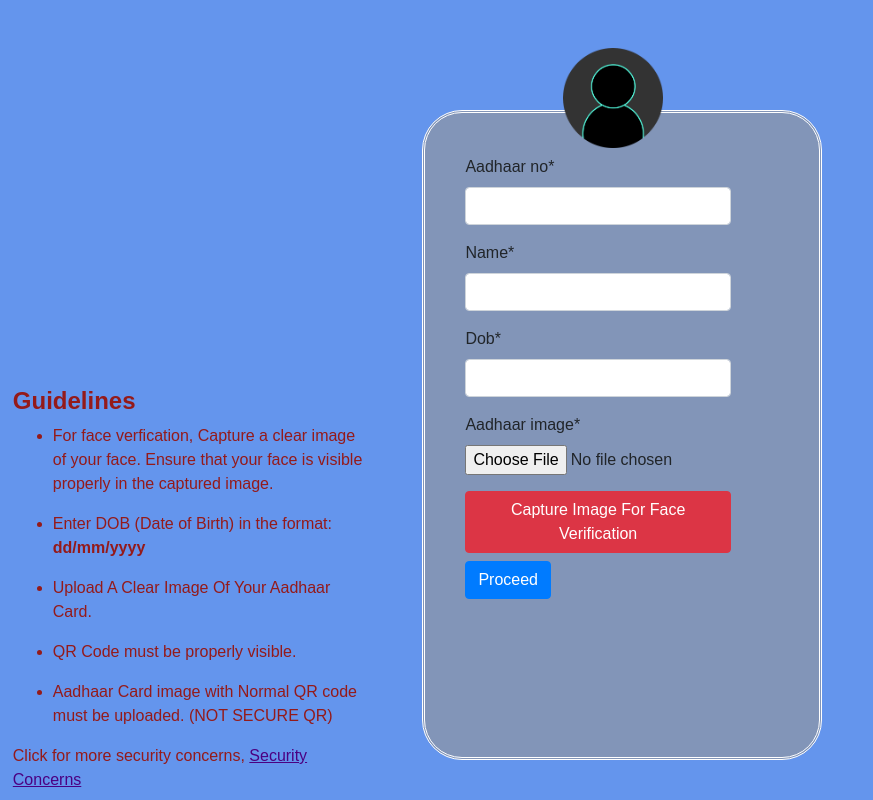
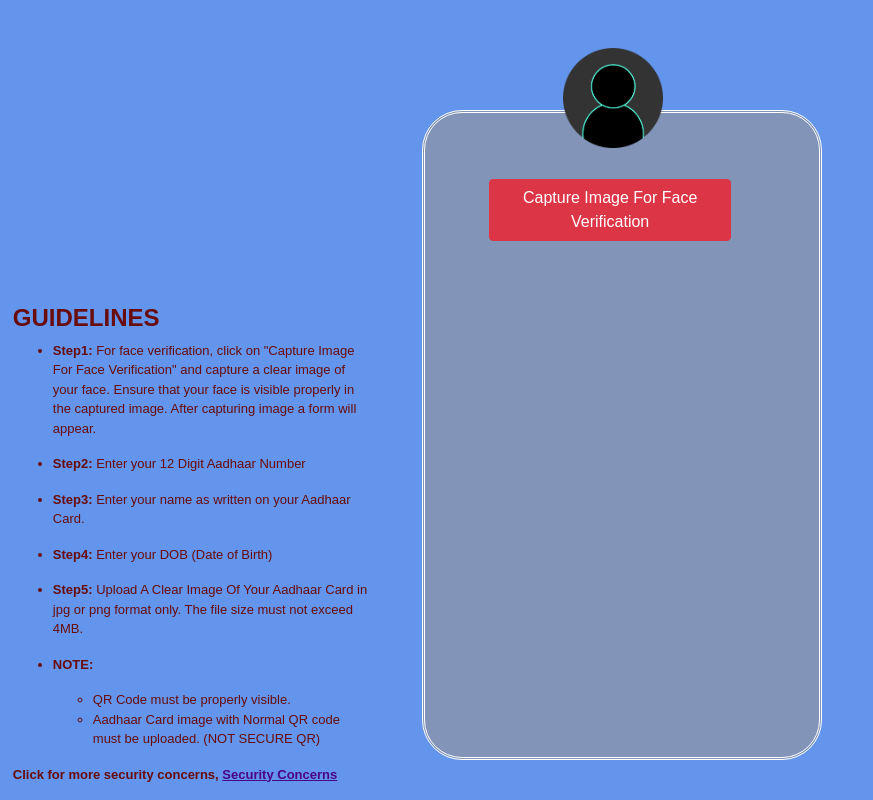
Before and after one commit to kashishvaish/e-voting-platform, a Django app: page /account/register in a window 1280 px wide. Shown: the whole page, without its empty margins (0-873 px from the left). Run offline with Django 3.2, Linux system fonts and the light colour scheme; some libraries are stand-ins or nearby versions.

Commit message:
Fixed issues

```diff
--- a/admin_app/templates/dashboard.html
+++ b/admin_app/templates/dashboard.html
@@ -20,7 +20,7 @@
     <div class="container">
         {% if messages %}
             {% for message in messages %}
-                <div class="alert alert-info alert-dismissible fade show" role="alert">
+                <div class="alert {{message.tags}} alert-dismissible fade show" role="alert">
                     {{message}}
                     <button type="button" class="close" data-dismiss="alert" aria-label="Close">
                         <span aria-hidden="true">&times;</span>
--- a/admin_app/templates/login.html
+++ b/admin_app/templates/login.html
@@ -15,7 +15,7 @@
             </br>
             {% if messages %}
                 {% for message in messages %}
-                    <div class="alert alert-info alert-dismissible fade show" role="alert">
+                    <div class="alert {{message.tags}} alert-dismissible fade show" role="alert">
                         {{message}}
                         <button type="button" class="close" data-dismiss="alert" aria-label="Close">
                             <span aria-hidden="true">&times;</span>
--- a/static/css/home.css
+++ b/static/css/home.css
@@ -76,8 +76,9 @@ a {
   width: 28%;
   position: absolute;
   left: 1%;
-  bottom: 1%;
-  color: #941a1a;
+  bottom: 2%;
+  color: #680c0c;
+  font-size: small;
 }
 .camera {
   width:320px;
@@ -99,3 +100,6 @@ a {
   color: #941a1a;
   font-size: small;
 }
+.enterDetails {
+  visibility: hidden;
+}
--- a/static/js/register.js
+++ b/static/js/register.js
@@ -17,17 +17,32 @@ function take_snapshot() {
         document.getElementById('faceImage').value = raw_image_data
         Webcam.reset();
         document.getElementById('captureButton').style.visibility = "hidden";
-        document.getElementById('error').innerHTML = "Captured"
-        document.getElementById('error').style.color = "green"
+        document.getElementById('enterDetails').style.visibility = "visible";
+        document.getElementById('capture').style.visibility = "hidden";
     } );
 }
 
 function validate() {
-    if (document.getElementById('faceImage').value) {
+    if (document.getElementById('faceImage').value &&
+    document.getElementById('aadhaarNo').value &&
+    document.getElementById('name').value &&
+    document.getElementById('dob').value &&
+    document.getElementById('aadhaarImage').value) {
         document.getElementById('registerForm').submit();
     }
-    else {
-        document.getElementById('error').innerHTML = "*Capture Your Image";
+    else if (document.getElementById('faceImage').value == "") {
         alert("Capture Image for face Verification!!");
     }
+    else if (document.getElementById('aadhaarNo').value == "") {
+        alert("Enter your Aadhaar Number!!");
+    }
+    else if (document.getElementById('name').value == "") {
+        alert("Enter your Name!!");
+    }
+    else if (document.getElementById('dob').value == "") {
+        alert("Enter your Date of Birth!!");
+    }
+    else if (document.getElementById('aadhaarImage').value == "") {
+        alert("Upload your Aadhaar Card Image!!");
+    }
 }
--- a/user/templates/register.html
+++ b/user/templates/register.html
@@ -17,7 +17,7 @@
             <br />
             {% if messages %}
                 {% for message in messages %}
-                    <div class="alert alert-info alert-dismissible fade show" role="alert">
+                    <div class="alert {{message.tags}} alert-dismissible fade show" role="alert">
                         {{message}}
                         <button type="button" class="close" data-dismiss="alert" aria-label="Close">
                             <span aria-hidden="true">&times;</span>
@@ -29,11 +29,31 @@
         <div class="box">
             <form method="POST" enctype="multipart/form-data" class="userForm mt-2" id="registerForm">
                 {% csrf_token %}
-                {{register_form|crispy}}
+                {% comment %} {{register_form|crispy}} {% endcomment %}
+
                 <input type="hidden" id="faceImage" name="faceImage" required>
-                <button class="btn btn-danger" onclick="openCamera()">Capture Image For Face Verification</button>
-                <div class="error mb-2" id="error"></div>
-                <button class="btn btn-primary mb-5" onclick="validate()">Proceed</button>
+                <button class="btn btn-danger mt-4 ml-4" id="capture" onclick="openCamera()">Capture Image For Face Verification</button>
+
+                <div class="enterDetails" id="enterDetails">
+                    <div class="form-group">
+                        Aadhaar Number:
+                        <input class="form-control" type="number" id="aadhaarNo" name="aadhaarNo" placeholder="Enter 12 digit Aadhaar number" required>
+                    </div>
+                    <div class="form-group">
+                        Name:
+                        <input class="form-control" type="text" id="name" name="name" placeholder="Name as written on Aadhaar Card" required>
+                    </div>
+                    <div class="form-group">
+                        Date Of Birth (DOB):
+                        <input class="form-control" type="date" id="dob" name="dob" required>
+                    </div>
+                    <div class="form-group">
+                        Aadhaar Card Image (jpeg/png):
+                        <div class="form-text text-muted">Size Less than 4mb</div>
+                        <input type="file" id="aadhaarImage" name="aadhaarImage" accept="image/png, image/jpeg" required>
+                    </div>
+                    <button class="btn btn-primary mb-5" onclick="validate()">Submit</button>
+                </div>
             </form>
         </div>
     </div>
@@ -46,34 +66,43 @@
     </div>
 
     <div class="guidelines">
-        <h4><b>Guidelines</b></h4>
+        <h4><b>GUIDELINES</b></h4>
         <ul>
             <li>
                 <p>
-                    For face verfication, Capture a clear image of your face. Ensure that your face is visible properly in the captured image.
+                    <b>Step1:</b> For face verification, click on "Capture Image For Face Verification" and capture a clear image of your face. Ensure that your face is visible properly in the captured image. After capturing image a form will appear.
                 </p>
             </li>
             <li>
                 <p>
-                    Enter DOB (Date of Birth) in the format: <b>dd/mm/yyyy</b>
+                    <b>Step2:</b> Enter your 12 Digit Aadhaar Number
                 </p>
             </li>
             <li>
                 <p>
-                    Upload A Clear Image Of Your Aadhaar Card.
+                    <b>Step3:</b> Enter your name as written on your Aadhaar Card.
                 </p>
             </li>
             <li>
                 <p>
-                    QR Code must be properly visible.
+                    <b>Step4:</b> Enter your DOB (Date of Birth)
                 </p>
             </li>
             <li>
                 <p>
-                    Aadhaar Card image with Normal QR code must be uploaded. (NOT SECURE QR)
+                    <b>Step5:</b> Upload A Clear Image Of Your Aadhaar Card in jpg or png format only. The file size must not exceed 4MB.
+                </p>
+            </li>
+            <li>
+                <p>
+                    <b>NOTE:</b>
+                    <ul>
+                        <li>QR Code must be properly visible.</li>
+                        <li>Aadhaar Card image with Normal QR code must be uploaded. (NOT SECURE QR)</li>
+                    </ul>
                 </p>
             </li>
         </ul>
-        Click for more security concerns, <a href="{% url 'details' %}">Security Concerns</a>
+        <b>Click for more security concerns, <a href="{% url 'details' %}">Security Concerns</a></b>
     </div>
 {% endblock content %}
--- a/user/views.py
+++ b/user/views.py
@@ -13,6 +13,9 @@ import numpy as np
 import io
 import os
 import base64
+from pyaadhaar.deocde import AadhaarSecureQr
+from pyaadhaar.deocde import AadhaarOldQr
+from datetime import datetime
 
 FACE_API_KEY=os.environ['FACE_API_KEY']
 FACE_ENDPOINT=os.environ['FACE_ENDPOINT']
@@ -31,30 +34,35 @@ def register(request):
     if request.session.get('id', False):
         return redirect('homepage')
     if request.method == "POST":
-        register_form = CustomRegisterForm(request.POST, request.FILES)
+
+        aadhaar_no = request.POST['aadhaarNo']
+        name = request.POST['name']
+        dob = request.POST['dob']
+        aadhaar_image = request.FILES['aadhaarImage']
         face_image = request.POST['faceImage']
-        if register_form.is_valid():
-            face_id = aadhaar_verification(register_form)
-            if face_id:
-                face_match = face_verification(face_id, face_image)
-                if face_match:
-                    request.session.set_expiry(300)
-                    request.session['id'] = register_form.cleaned_data['aadhaar_no']
-                    request.session['name'] = register_form.cleaned_data['name']
-                    request.session['dob'] = register_form.cleaned_data['dob'].strftime("%d/%m/%Y")
-                    return redirect('homepage')
-                messages.warning(request, ("Face Is Not Identical With Aadhaar Image!"))
-            else:
-                messages.warning(request, ("Please Upload A Valid and Clear Image of Aadhaar Card!"))
-    else:
-        register_form = CustomRegisterForm()
-    return render(request, 'register.html', {'register_form': register_form})
 
-def aadhaar_verification(register_form):
+        face_id = aadhaar_verification(request, aadhaar_no, name, dob, aadhaar_image)
+        if face_id:
+            face_match = face_verification(request, face_id, face_image)
+            if face_match:
+                request.session.set_expiry(300)
+                request.session['id'] = aadhaar_no
+                request.session['name'] = name
+                request.session['dob'] = dob
+                return redirect('homepage')
+        else:
+            messages.warning(request, ("Please Upload A Valid and Clear Image of Aadhaar Card!"))
+    return render(request, 'register.html')
+
+def aadhaar_verification(request, aadhaar_no, name, dob, aadhaar_image):
     aadhaar_img = None
     qr_img = None
-    img_data = register_form.cleaned_data['aadhaar_image']
-    prediction = detection_client.detect_image(DETECTION_PROJECT_ID, DETECTION_MODEL_NAME, img_data)
+    img_data = aadhaar_image
+    try:
+        prediction = detection_client.detect_image(DETECTION_PROJECT_ID, DETECTION_MODEL_NAME, img_data)
+    except:
+        messages.warning(request, ("Size of the aadhaar image must not exceed 4MB!"))
+        return False
     img_open = Image.open(img_data)
     img = cv2.cvtColor(np.asarray(img_open), cv2.COLOR_RGB2BGR)
     img = cv2.resize(img, (600, 600))
@@ -71,46 +79,83 @@ def aadhaar_verification(register_form):
                 qr_img = img[y:height, x:width]
     try:
         if type(aadhaar_img) == 'NoneType' or type(qr_img) == 'NoneType':
-            print("Aadhar Card or QR code not detected.")
+            if type(aadhaar_img) == 'NoneType':
+                messages.warning(request, ("Aadhar Card not detected."))
+            else:
+                messages.warning(request, ("QR code not detected."))
             return False
     except:
         pass
     try:
+        qr_img = cv2.resize(qr_img, (400, 400))
         code = decode(qr_img)
         qrData = code[0].data
-        qrDict = dict(xmltodict.parse(qrData))
     except:
-        print("QR code not detected.")
+        messages.warning(request, ("Unable to read QR code! Upload a clear Aadhaar Image."))
         return False
-    if qrDict:
-        if 'PrintLetterBarcodeData' in qrDict:
-            details = dict(qrDict['PrintLetterBarcodeData'])
-            if ['@uid', '@name', '@gender', '@yob', '@co', '@house', '@street', '@lm', '@loc', '@vtc', '@po', '@dist', '@subdist', '@state', '@pc', '@dob'] == list(details.keys()):
-                uid = int(details['@uid'])
-                name = details['@name']
-                dob = details['@dob']
-                uid_input = register_form.cleaned_data['aadhaar_no']
-                name_input = register_form.cleaned_data['name']
-                dob_input = register_form.cleaned_data['dob'].strftime("%d/%m/%Y")
-                if uid_input == uid and name_input == name and dob_input == dob:
-                    print("Aadhaar Verified")
-                    ret,buf = cv2.imencode('.jpg', aadhaar_img)
-                    stream = io.BytesIO(buf)
-                    response_detected_faces = face_client.face.detect_with_stream(
-                        stream,
-                        return_face_id=True,
-                        detection_model='detection_03',
-                        recognition_model='recognition_04'
-                    )
-                    if response_detected_faces and len(response_detected_faces) == 1:
-                        person1 = response_detected_faces[0]
-                        print("Face Detected.")
-                        return person1.face_id
+    secure = None
+    old = None
+    isValid = False
+    try:
+        obj  = AadhaarSecureQr(qrData)
+        print(obj.decodeddata())
+        secure = obj.decodeddata()
+        print("From Card: ", secure['adhaar_last_4_digit'], secure['name'], datetime.strptime(secure['dob'], "%d-%m-%Y"))
+        print("From Input: ", str(aadhaar_no)[-4:], name.split(), datetime.strptime(dob, "%Y-%m-%d"))
+        if secure['adhaar_last_4_digit'] == str(aadhaar_no)[-4:] and secure['name'] == name.strip() and datetime.strptime(secure['dob'], "%d-%m-%Y") == datetime.strptime(dob, "%Y-%m-%d"):
+            isValid = True
+        else:
+            messages.warning(request, ("Aadhaar Details Does Not Match!!"))
+            return False
+    except:
+        pass
+
+    try:
+        obj  = AadhaarOldQr(qrData)
+        print(obj.decodeddata())
+        old = obj.decodeddata()
+        print("From Card: ", old['uid'], old['name'], datetime.strptime(old['dob'], "%d/%m/%Y"))
+        print("Input: ", str(aadhaar_no), name.strip(), datetime.strptime(dob, "%Y-%m-%d"))
+        if old['uid'] == str(aadhaar_no) and old['name'] == name.strip() and datetime.strptime(old['dob'], "%d/%m/%Y") == datetime.strptime(dob, "%Y-%m-%d"):
+            isValid = True
+        else:
+            messages.warning(request, ("Aadhaar Details Does Not Match!!"))
+            return False
+    except:
+        pass
+    if isValid:
+        messages.success(request, ("Aadhaar Verified Successfully!!"))
+        print("Aadhaar Verified")
+        ret,buf = cv2.imencode('.jpg', aadhaar_img)
+        stream = io.BytesIO(buf)
+        print(type(stream))
+        try:
+            response_detected_faces = face_client.face.detect_with_stream(
+                stream,
+                return_face_id=True,
+                detection_model='detection_03',
+                recognition_model='recognition_04'
+            )
+        except:
+            print(type(stream))
+            return False
+        if response_detected_faces:
+            if len(response_detected_faces) == 1:
+                person1 = response_detected_faces[0]
+                print("Face Detected.")
+                return person1.face_id
+            else:
+                messages.warning(request, ("More than one face detected in Aadhaar Image."))
     return False
 
-def face_verification(id, face_image):
+def face_verification(request, id, face_image):
     temp = base64.b64decode(face_image)
     stream = io.BytesIO(temp)
+    img_open = Image.open(stream).convert("RGBA")
+    img = cv2.cvtColor(np.asarray(img_open), cv2.COLOR_RGB2BGR)
+    img = cv2.resize(img, (1024, 768))
+    ret,buf = cv2.imencode('.jpg', img)
+    stream = io.BytesIO(buf)
     try:
         response_detected_faces = face_client.face.detect_with_stream(
             stream,
@@ -118,16 +163,24 @@ def face_verification(id, face_image):
             detection_model='detection_03',
             recognition_model='recognition_04'
         )
-        if response_detected_faces:
-            person1 = response_detected_faces[0]
-            id2 = person1.face_id
-            face_verified = face_client.face.verify_face_to_face(
-                face_id1=id,
-                face_id2=id2
-            )
-            return face_verified.is_identical
     except:
+        print(type(face_image), "->", type(temp), "->", type(stream))
+        messages.warning(request, ("Invalid input format for face image!"))
         return False
+    if response_detected_faces:
+        if len(response_detected_faces) == 0:
+            messages.warning(request, ("No face detected!!"))
+            return False
+        person1 = response_detected_faces[0]
+        id2 = person1.face_id
+        face_verified = face_client.face.verify_face_to_face(
+            face_id1=id,
+            face_id2=id2
+        )
+        if not face_verified.is_identical:
+            messages.warning(request, ("Face Does Not Match!!"))
+            return False
+        return face_verified.is_identical
     return False
 
 def logout(request):
--- a/vote/templates/home.html
+++ b/vote/templates/home.html
@@ -23,7 +23,7 @@
             <br />
             {% if messages %}
                 {% for message in messages %}
-                    <div class="alert alert-info alert-dismissible fade show" role="alert">
+                    <div class="alert {{message.tags}} alert-dismissible fade show" role="alert">
                         {{message}}
                         <button type="button" class="close" data-dismiss="alert" aria-label="Close">
                             <span aria-hidden="true">&times;</span>
--- a/vote/views.py
+++ b/vote/views.py
@@ -18,7 +18,7 @@ def homepage(request):
                 VotersList.objects.create(
                     aadhaar_no=request.session['id'],
                     name=request.session['name'],
-                    dob=datetime.datetime.strptime(request.session['dob'], "%d/%m/%Y")
+                    dob=datetime.datetime.strptime(request.session['dob'], "%Y-%m-%d")
                 )
                 selected = vote_form.cleaned_data['vote']
                 isPresent = Votes.objects.filter(candidate=selected).count()
```
Also changed, not shown: eVoting/settings.py (+9 -0 lines).
